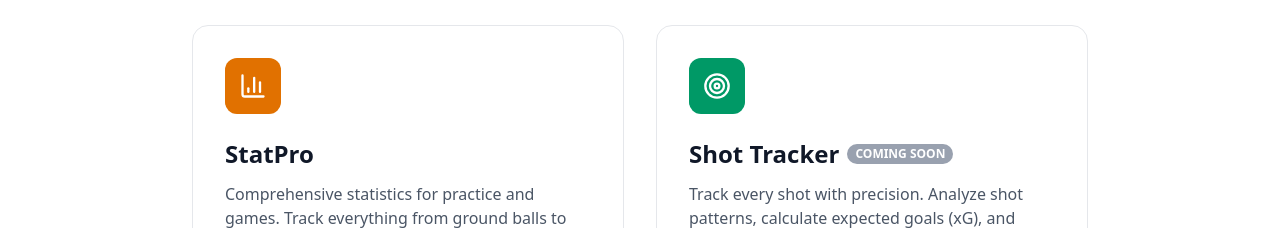
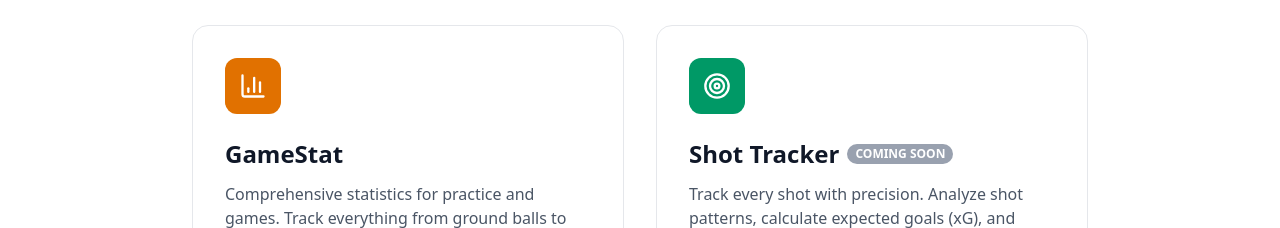
Before and after one commit to andrewshay0245/the-assistant-coach, a Next.js app: page / in a window 1280 px wide. Shown: the part 1420-1648 px from the top of the page. Built offline with nearby package versions, Linux system fonts and the light colour scheme.

Commit message:
Standardize on GameStat name (remove StatPro references)

```diff
--- a/src/app/early-access/page.tsx
+++ b/src/app/early-access/page.tsx
@@ -223,7 +223,7 @@ export default function EarlyAccessPage() {
                     Products you&apos;re interested in
                   </label>
                   <div className="space-y-2">
-                    {['Practice Planner', 'Shot Tracker', 'StatPro'].map((product) => (
+                    {['Practice Planner', 'Shot Tracker', 'GameStat'].map((product) => (
                       <label key={product} className="flex items-center gap-3 cursor-pointer">
                         <input
                           type="checkbox"
--- a/src/app/features/page.tsx
+++ b/src/app/features/page.tsx
@@ -76,7 +76,7 @@ const products = [
   },
   {
     id: 'gamestat',
-    name: 'StatPro',
+    name: 'GameStat',
     tagline: 'Complete Practice & Game Statistics',
     description: 'Comprehensive real-time stat tracking for practice and games. From face-offs to clears, ground balls to turnovers — capture every stat that matters.',
     icon: BarChart3,
--- a/src/app/page.tsx
+++ b/src/app/page.tsx
@@ -38,7 +38,7 @@ const products = [
     status: 'live',
   },
   {
-    name: 'StatPro',
+    name: 'GameStat',
     description: 'Comprehensive statistics for practice and games. Track everything from ground balls to turnovers with easy-to-use interfaces.',
     icon: BarChart3,
     color: 'bg-amber-600',
--- a/src/app/pricing/page.tsx
+++ b/src/app/pricing/page.tsx
@@ -36,7 +36,7 @@ const tiers = [
     features: [
       'Practice Planner (Full)',
       'Shot Tracker (Full)',
-      'GameStat (Full)',
+      'GameStat',
       'Unlimited Teams',
       '15 Coaches per team',
       'Unlimited Players',
```
